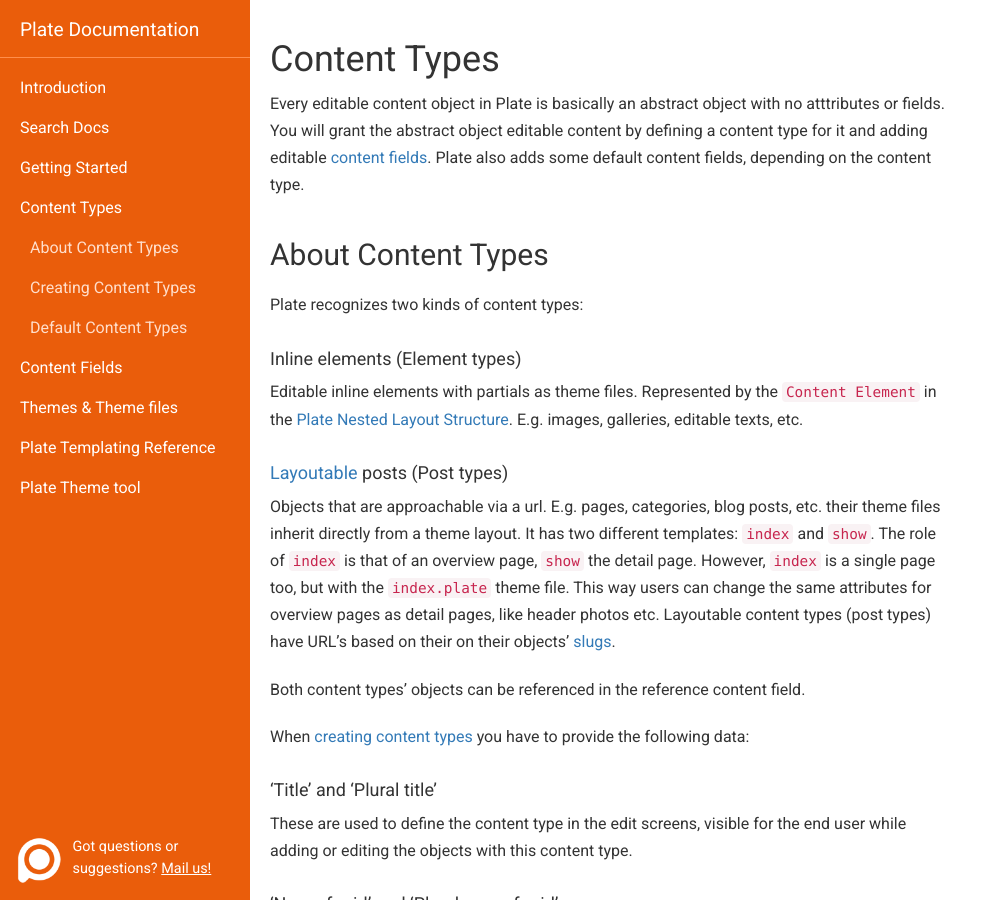
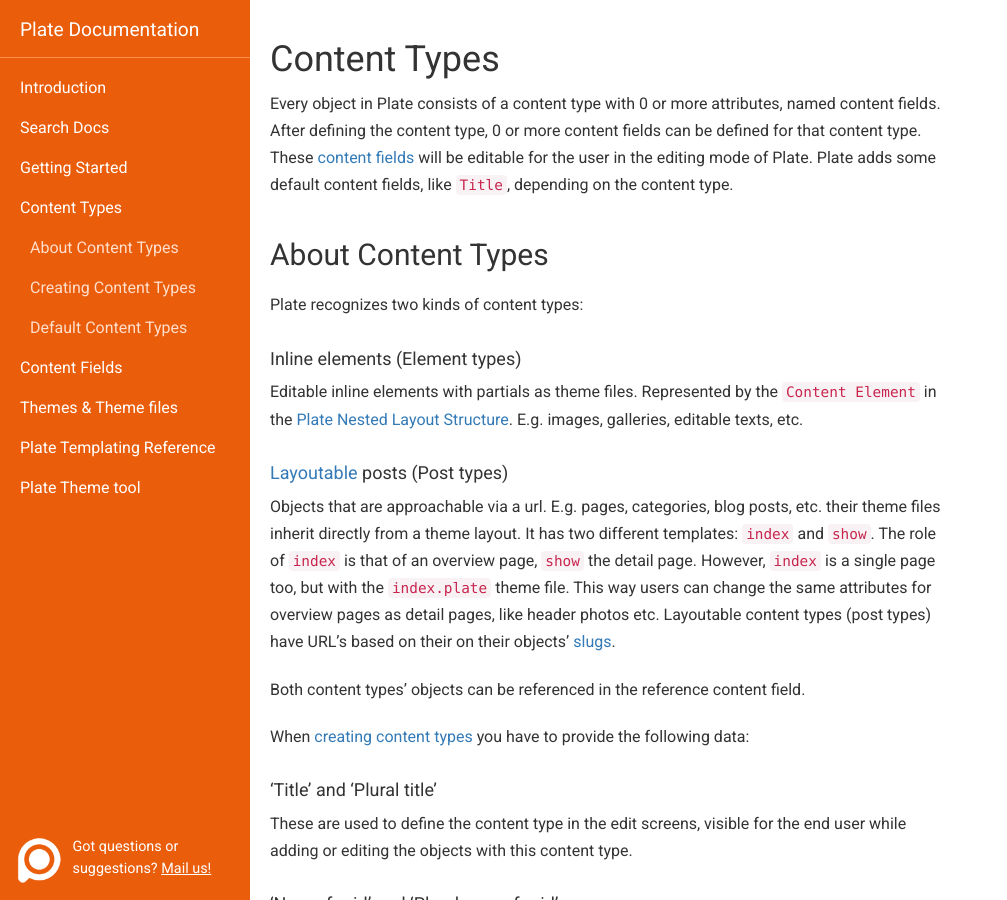
Before and after one commit to platehub/platehub.github.io, a Jekyll site: the page built from docs/content-types.md, in a window 1280 px wide and 900 px high. Shown: the whole window, without its empty margins (0-1007 px from the left). Built offline with Jekyll 4.4.1, drawn with Linux system fonts in a browser that asks for light colours; nearby versions of some CDN libraries.

Commit message:
Content types

```diff
--- a/docs/content-types.md
+++ b/docs/content-types.md
@@ -11,7 +11,7 @@ sub_menu:
 order: 4
 ---
 
-Every editable content object in Plate is basically an abstract object with no atttributes or fields. You will grant the abstract object editable content by defining a content type for it and adding editable [content fields](/docs/content-fields). Plate also adds some default content fields, depending on the content type.
+Every object in Plate consists of a content type with 0 or more attributes, named content fields.  After defining the content type, 0 or more content fields can be defined for that content type. These [content fields](/docs/content-fields) will be editable for the user in the editing mode of Plate. Plate adds some default content fields, like `Title`, depending on the content type.
 
 ## About Content Types
 
```
